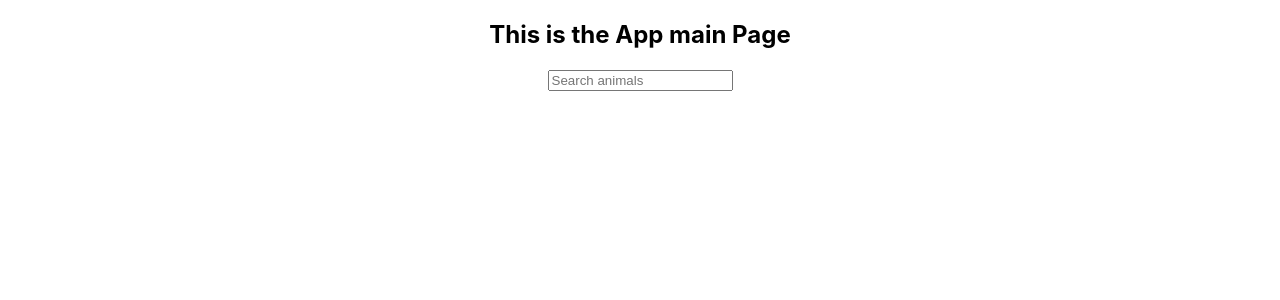
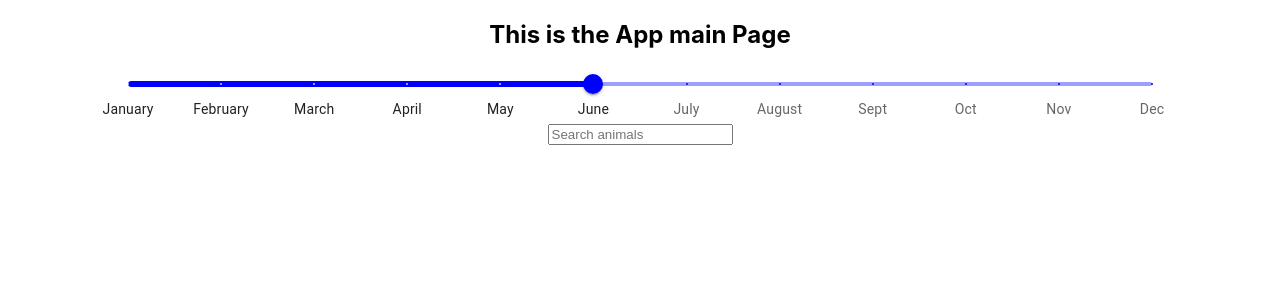
Before and after one commit to Freem11/WetMap, a React (Vite) app: page / in a window 1280 px wide. Shown: the top 300 px of the page. Built offline with nearby package versions, Linux system fonts and the light colour scheme.

Commit message:
added slider

```diff
--- a/package.json
+++ b/package.json
@@ -8,6 +8,9 @@
     "preview": "vite preview"
   },
   "dependencies": {
+    "@emotion/react": "^11.9.3",
+    "@emotion/styled": "^11.9.3",
+    "@mui/material": "^5.8.5",
     "react": "^18.0.0",
     "react-dom": "^18.0.0"
   },
--- a/src/App.jsx
+++ b/src/App.jsx
@@ -1,7 +1,8 @@
 import { useState } from "react";
 import Home from "./components/Home";
 import "./App.css";
-import Searchbar from "./components/SearchBar/Searchbar";
+import Searchbar from "./components/Searchbar";
+import MonthSlider from "./components/Slider";
 
 function App() {
   const [count, setCount] = useState(0);
@@ -9,6 +10,7 @@ function App() {
   return (
     <div className="App">
       <Home />
+      <MonthSlider />
       <Searchbar />
     </div>
   );
--- a/src/components/SearchBar/Searchbar.jsx
+++ b/src/components/Searchbar.jsx
@@ -4,7 +4,7 @@ import React from 'react'
 const Searchbar = () => {
     return (
         <div className='search--bar'>
-            <form action="/" method="get">
+            <form>
                 <input
                     type="text"
                     id="header-search"
--- /dev/null
+++ b/src/components/Slider.jsx
@@ -0,0 +1,91 @@
+import * as React from 'react';
+import Box from '@mui/material/Box';
+import Slider from '@mui/material/Slider';
+
+function valuetext(value) {
+    console.log(value);
+    return `${value}`;
+}
+
+function getAriaLabel(label) {
+    console.log(label)
+    return `${label}`;
+}
+
+const marks = [
+    {
+        value: 0,
+        label: 'January',
+    },
+    {
+        value: 1,
+        label: 'February',
+    },
+    {
+        value: 2,
+        label: 'March',
+    },
+    {
+        value: 3,
+        label: 'April',
+    },
+    {
+        value: 4,
+        label: 'May',
+    },
+    {
+        value: 5,
+        label: 'June',
+    },
+    {
+        value: 6,
+        label: 'July',
+    },
+    {
+        value: 7,
+        label: 'August',
+    },
+    {
+        value: 8,
+        label: 'Sept',
+    },
+    {
+        value: 9,
+        label: 'Oct',
+    },
+    {
+        value: 10,
+        label: 'Nov',
+    },
+    {
+        value: 11,
+        label: 'Dec',
+    },
+];
+export default function MonthSlider() {
+    return (
+        <Box
+            sx={{
+                width: '80%',
+                mx: 'auto',
+
+            }}>
+            <Slider sx={{
+                color: 'blue',
+            }}
+                aria-label="Custom marks"
+                defaultValue={5}
+                getAriaValueText={valuetext}
+                getAriaLabel={getAriaLabel}
+
+                step={1}
+                marks={marks}
+                min={0}
+                max={11}
+
+
+            />
+
+        </Box>
+    );
+}
```
Also changed, not shown: 1 other file (tests, documents, lock files or other folders).
